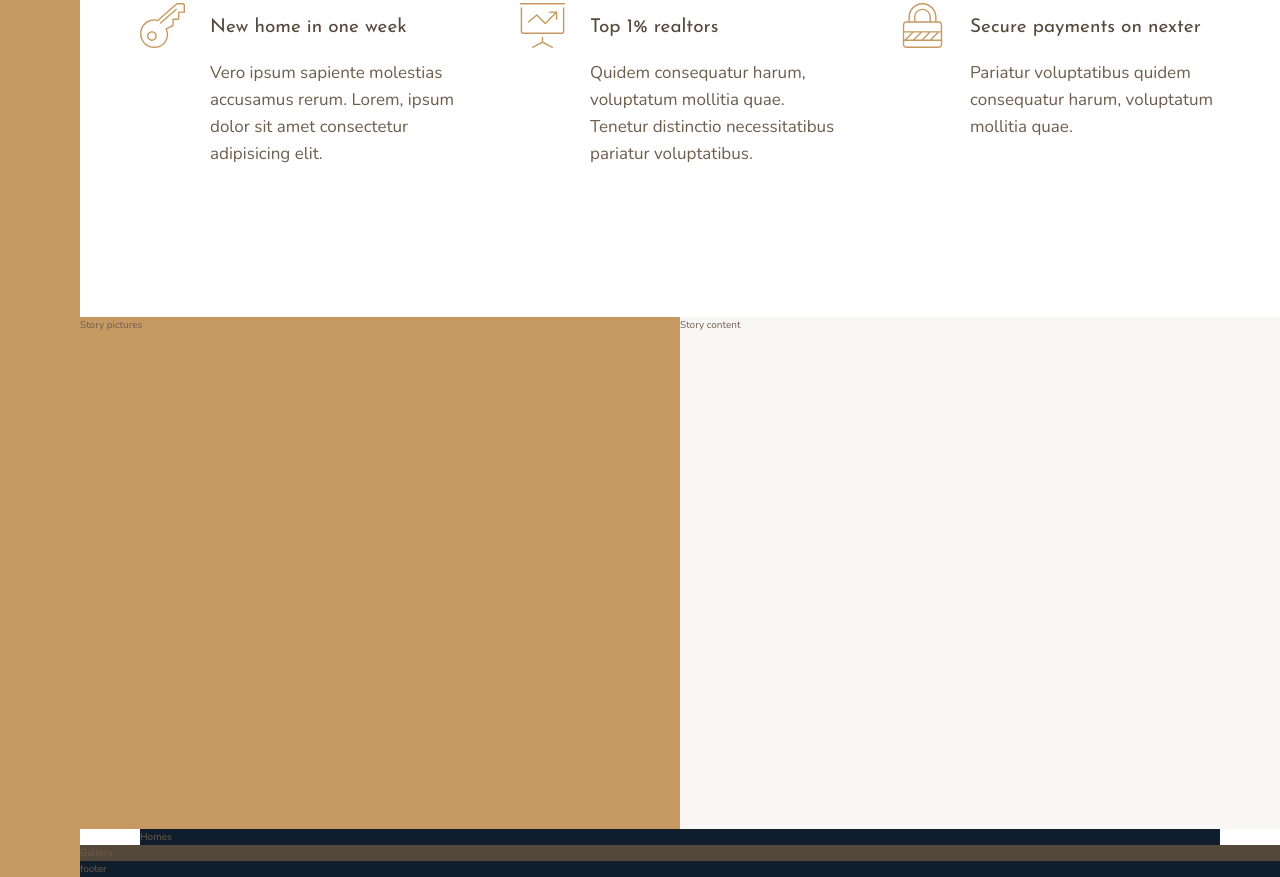
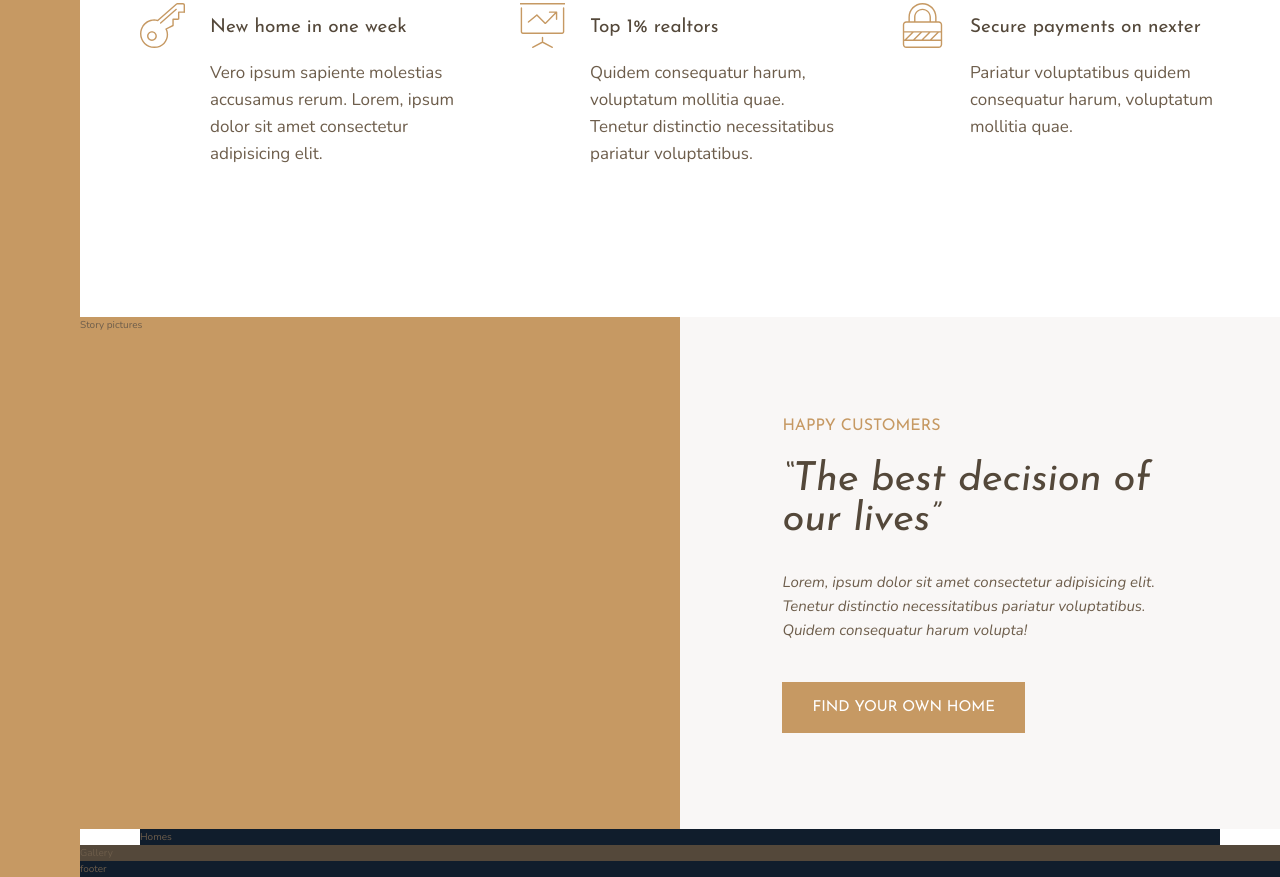
Before and after one commit to eelok/grid-3-nnexterr, a website: page index.html in a window 1280 px wide. Shown: the part 991-1868 px from the top of the page. Drawn offline with nearby package versions, Linux system fonts and the light colour scheme.

Commit message:
create story section, didn't finish

```diff
--- a/index.html
+++ b/index.html
@@ -69,7 +69,12 @@
            Story  pictures
         </div>
         <div class="story__content">
-            Story content
+            <h3 class="heading-3 mb-sm">Happy customers</h3>
+            <h2 class="heading-2 heading-2--dark mb-md">&ldquo;The best decision of our lives&rdquo;</h2>
+            <p class="story__text">Lorem, ipsum dolor sit amet consectetur adipisicing elit. Tenetur distinctio necessitatibus pariatur voluptatibus. Quidem
+            consequatur harum volupta!
+            </p>
+            <button class="btn">Find your own home</button>
         </div>
         <section class="homes">
             Homes
--- a/sass/_base.scss
+++ b/sass/_base.scss
@@ -14,6 +14,7 @@ $color-grey-dark-2: #6D5D4B;
 // FONT VARIABLEs
 $font-primary: 'Nunito', sans-serif;
 $font-display: 'Josefin Sans', sans-serif;
+
 
 *,
 *::before,
--- a/sass/_story.scss
+++ b/sass/_story.scss
@@ -1,4 +1,5 @@
 .story {
+
     &__pictures {
         background-color: $color-primary;
         grid-column: full-start / col-end 4;
@@ -6,5 +7,19 @@
     &__content {
         background-color: $color-grey-light-1;
         grid-column: col-start 5 / full-end;
+
+        padding: 6rem 8vw;
+        // display: flex;
+        // flex-direction: column;
+        // justify-content: center;
+        // align-items: flex-start;
+        display: grid;
+        align-content: center;
+        justify-items: start;
+    }
+    &__text{
+        font-size: 1.5rem;
+        font-style: italic;
+        margin-bottom: 4rem;
     }
 }
--- a/sass/_typography.scss
+++ b/sass/_typography.scss
@@ -7,9 +7,19 @@
 }
 .heading-2{
     @extend %heading;
+    font-size: 4rem;
+    font-style: italic;
+    line-height: 1;
+
+    &--light { color: $color-grey-light-1; }
+    &--dark { color: $color-grey-dark-1; }
+
 }
 .heading-3{
     @extend %heading;
+    color: $color-primary;
+    font-size: 1.6rem;
+    text-transform: uppercase;
 }
 .heading-4 {
     @extend %heading;
@@ -18,3 +28,24 @@
     &--light { color: $color-grey-light-1; }
     &--dark { color: $color-grey-dark-1; }
 }
+
+.btn {
+    background-color: $color-primary;
+    color: #fff;
+    text-transform: uppercase;
+    font-family: $font-display;
+    font-size: 1.5rem;
+    border: none;
+    border-radius: 0;
+    padding: 1.8rem 3rem;
+    cursor: pointer;
+    transition: all .2s;
+
+    &:hover {
+        background-color: $color-primary-dark;
+    }
+}
+.mb-sm { margin-bottom: 2rem; }
+.mb-md { margin-bottom: 3rem; }
+.mb-lg { margin-bottom: 4rem; }
+.mb-hg { margin-bottom: 8rem; }
```
Also changed, not shown: css/style.css.
